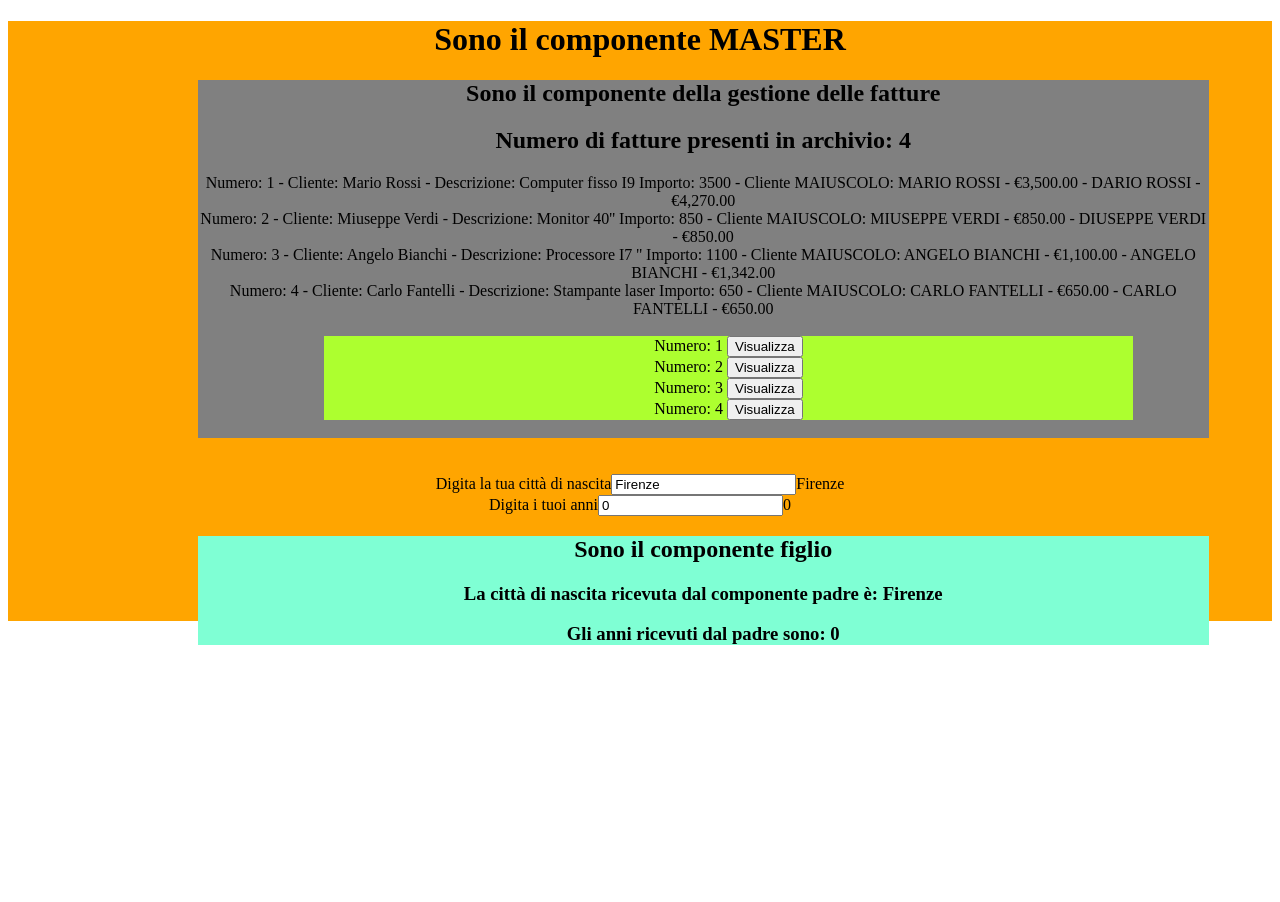
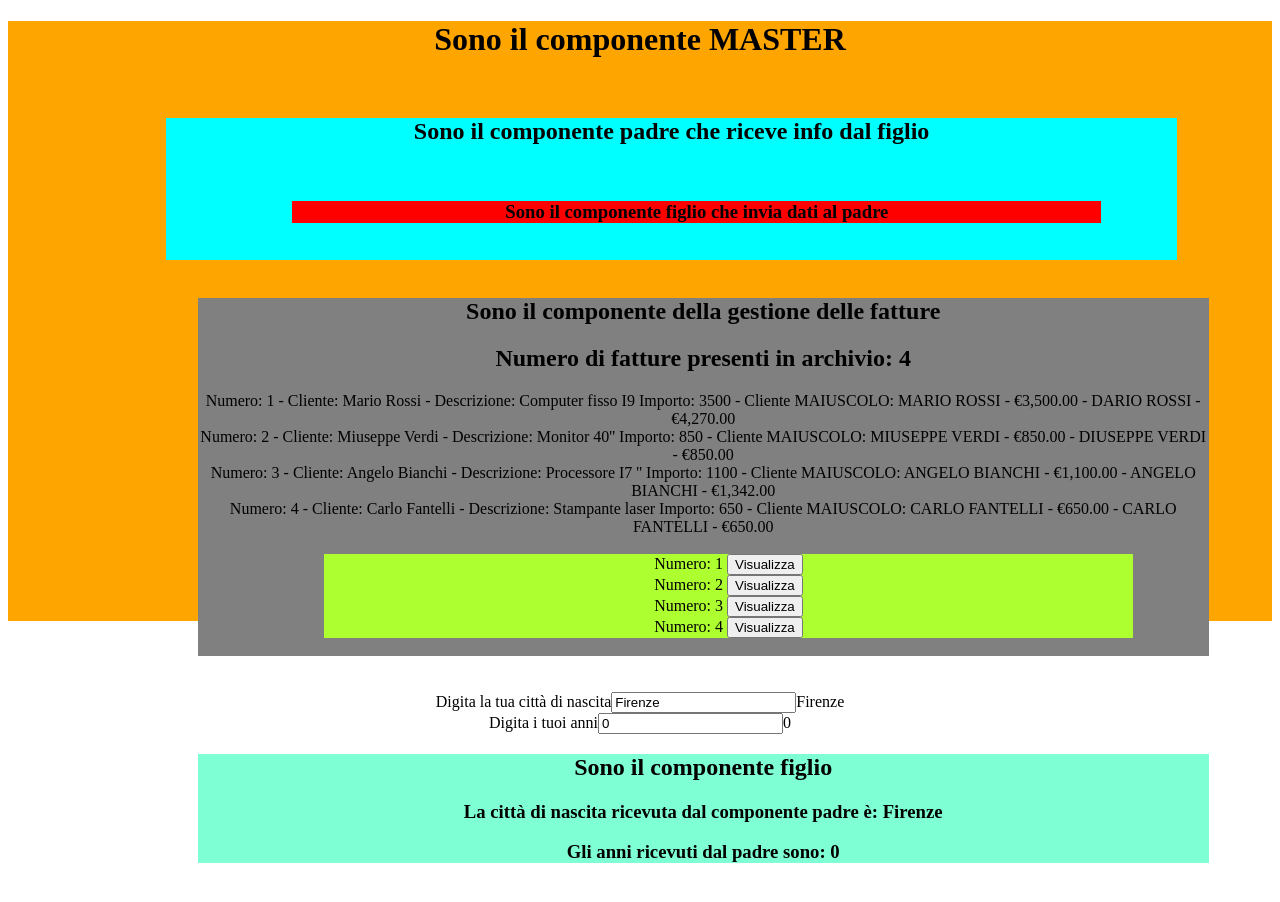
Before and after one commit to mvaleei/Angular_11_11, an Angular app in the folder gerarchie/: page / in a window 1280 px wide. Shown: the top 902 px of the page. Before the commit the page ends 800 px from the top, so only its background shows below. Built offline with nearby package versions, Linux system fonts and the light colour scheme.

Commit message:
Base Invia dati al padre

```diff
--- a/gerarchie/src/app/app.html
+++ b/gerarchie/src/app/app.html
@@ -1,5 +1,12 @@
 <div style="background-color: orange;height: 600px;" align="center">
   <h1>Sono il componente MASTER</h1>
+
+
+  <br>
+
+  <app-father></app-father>
+
+  <br>
 
 
   <app-listato></app-listato>
--- a/gerarchie/src/app/app.ts
+++ b/gerarchie/src/app/app.ts
@@ -7,13 +7,16 @@ import { FormsModule } from '@angular/forms';
 
 import { Listato } from './listato/listato';
 
+import { Father } from './father/father';
+
 @Component({
   selector: 'app-root',
   imports: [
     RouterOutlet,
     Figlio,
     FormsModule,
-    Listato
+    Listato,
+    Father
   ],
   templateUrl: './app.html',
   styleUrl: './app.css'
--- /dev/null
+++ b/gerarchie/src/app/father/father.html
@@ -0,0 +1,7 @@
+<div style="background-color: aqua; width: 80%; margin-left: 5%;">
+    <h2>Sono il componente padre che riceve info dal figlio</h2>
+
+    <br>
+    <app-son></app-son>
+    <br>
+</div>
--- /dev/null
+++ b/gerarchie/src/app/son/son.html
@@ -0,0 +1,3 @@
+<div style="background-color: red; width: 80%; margin-left: 5%;">
+    <h3>Sono il componente figlio che invia dati al padre</h3>
+</div>
```
Also changed, not shown: gerarchie/src/app/father/father.ts (added, +13 -0 lines), gerarchie/src/app/son/son.ts (added, +11 -0 lines), gerarchie/src/app/father/father.css (added), gerarchie/src/app/son/son.css (added), 2 other files (tests, documents, lock files or other folders).
